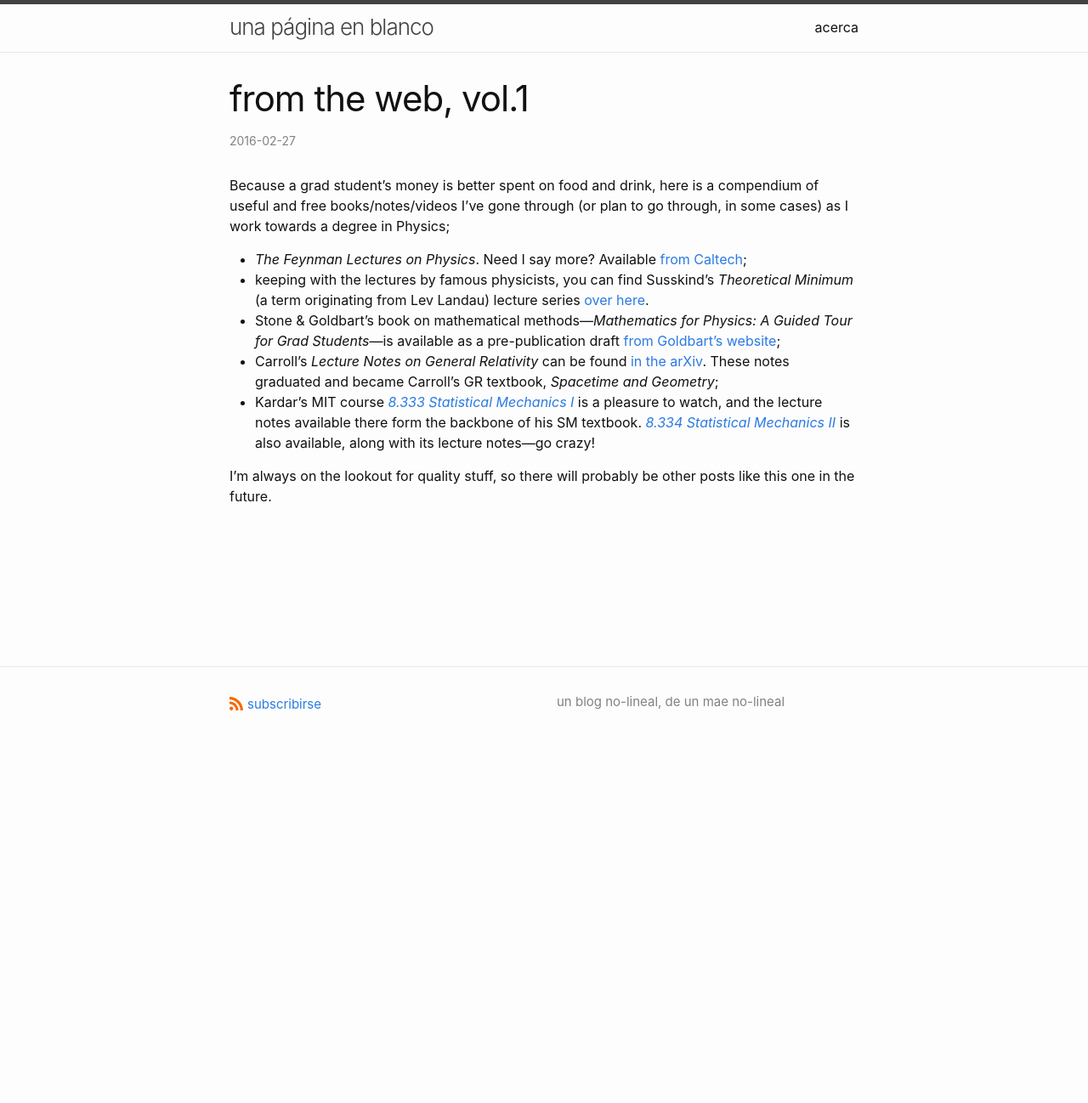
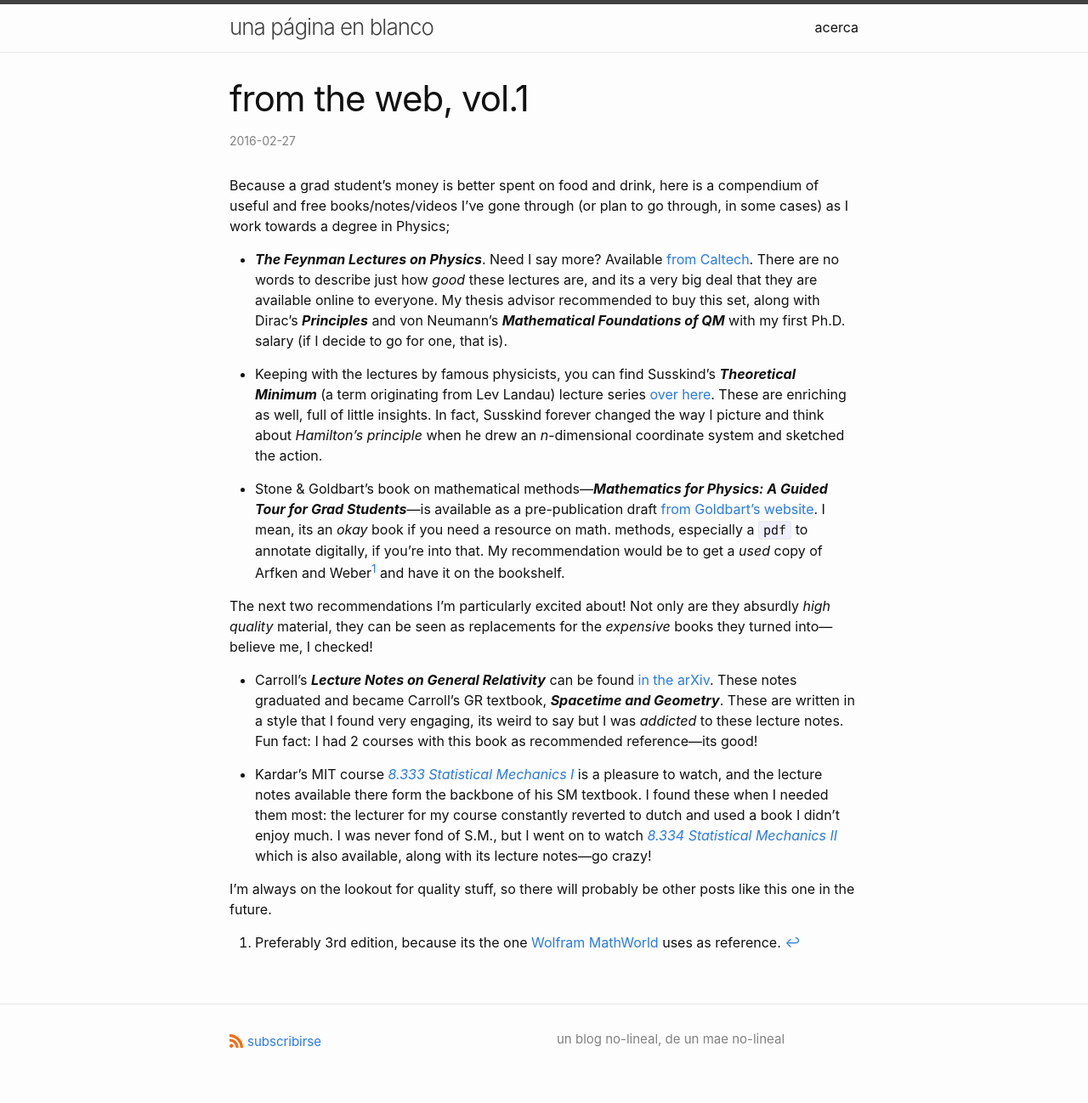
Before and after one commit to eguevaralopez/eguevaralopez.github.io, a Jekyll site: the page built from _posts/2016-01-27-from-the-web-vol1.markdown, in a window 1280 px wide. Shown: the whole page at 85% size. Built offline with Jekyll 4.4.1, drawn with Linux system fonts in a browser that asks for light colours; before the commit the page ends 900 px from its top, so only the background shows below that.

Commit message:
restaurando posts viejos, p1

```diff
--- a/_posts/2016-01-27-from-the-web-vol1.markdown
+++ b/_posts/2016-01-27-from-the-web-vol1.markdown
@@ -8,10 +8,19 @@ tags: [math, physics, rug, msc]
 
 Because a grad student's money is better spent on food and drink, here is a compendium of useful and free books/notes/videos I've gone through (or plan to go through, in some cases) as I work towards a degree in Physics;
 
-- *The Feynman Lectures on Physics*. Need I say more? Available [from Caltech](http://feynmanlectures.caltech.edu/);
-- keeping with the lectures by famous physicists, you can find Susskind's *Theoretical Minimum* (a term originating from Lev Landau) lecture series [over here](http://theoreticalminimum.com).
-- Stone & Goldbart's book on mathematical methods—*Mathematics for Physics: A Guided Tour for Grad Students*—is available as a pre-publication draft [from Goldbart's website](http://www.goldbart.gatech.edu/PG_MS_MfP.htm);
-- Carroll's *Lecture Notes on General Relativity* can be found [in the arXiv](http://arxiv.org/abs/gr-qc/9712019). These notes graduated and became Carroll's GR textbook, *Spacetime and Geometry*;
-- Kardar's MIT course *[8.333 Statistical Mechanics I](https://ocw.mit.edu/courses/physics/8-333-statistical-mechanics-i-statistical-mechanics-of-particles-fall-2013/)* is a pleasure to watch, and the lecture notes available there form the backbone of his SM textbook. *[8.334 Statistical Mechanics II](https://ocw.mit.edu/courses/physics/8-334-statistical-mechanics-ii-statistical-physics-of-fields-spring-2014/)* is also available, along with its lecture notes—go crazy!
+- ***The Feynman Lectures on Physics***. Need I say more? Available [from Caltech](http://feynmanlectures.caltech.edu/). There are no words to describe just how *good* these lectures are, and its a very big deal that they are available online to everyone. My thesis advisor recommended to buy this set, along with Dirac's ***Principles*** and von Neumann's ***Mathematical Foundations of QM*** with my first Ph.D. salary (if I decide to go for one, that is).
+
+- Keeping with the lectures by famous physicists, you can find Susskind's ***Theoretical Minimum*** (a term originating from Lev Landau) lecture series [over here](http://theoreticalminimum.com). These are enriching as well, full of little insights. In fact, Susskind forever changed the way I picture and think about *Hamilton's principle* when he drew an *n*-dimensional coordinate system and sketched the action.
+
+- Stone & Goldbart's book on mathematical methods—***Mathematics for Physics: A Guided Tour for Grad Students***—is available as a pre-publication draft [from Goldbart's website](http://www.goldbart.gatech.edu/PG_MS_MfP.htm). I mean, its an *okay* book if you need a resource on math. methods, especially a `pdf` to annotate digitally, if you're into that. My recommendation would be to get a *used* copy of Arfken and Weber[^1] and have it on the bookshelf.
+
+The next two recommendations I'm particularly excited about! Not only are they absurdly *high quality* material, they can be seen as replacements for the *expensive* books they turned into—believe me, I checked!
+
+- Carroll's ***Lecture Notes on General Relativity*** can be found [in the arXiv](http://arxiv.org/abs/gr-qc/9712019). These notes graduated and became Carroll's GR textbook, ***Spacetime and Geometry***. These are written in a style that I found very engaging, its weird to say but I was *addicted* to these lecture notes. Fun fact: I had 2 courses with this book as recommended reference—its good!
+
+- Kardar's MIT course *[8.333 Statistical Mechanics I](https://ocw.mit.edu/courses/physics/8-333-statistical-mechanics-i-statistical-mechanics-of-particles-fall-2013/)* is a pleasure to watch, and the lecture notes available there form the backbone of his SM textbook. I found these when I needed them most: the lecturer for my course constantly reverted to dutch and used a book I didn't enjoy much. I was never fond of S.M., but I went on to watch *[8.334 Statistical Mechanics II](https://ocw.mit.edu/courses/physics/8-334-statistical-mechanics-ii-statistical-physics-of-fields-spring-2014/)* which is also available, along with its lecture notes—go crazy!
 
 I'm always on the lookout for quality stuff, so there will probably be other posts like this one in the future.
+
+
+[^1]: Preferably 3rd edition, because its the one [Wolfram MathWorld](https://mathworld.wolfram.com/) uses as reference.
```
